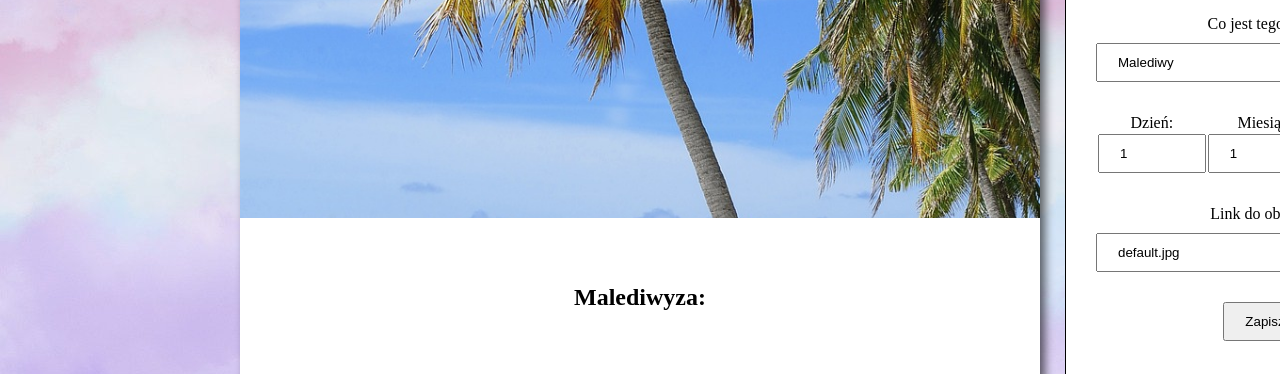
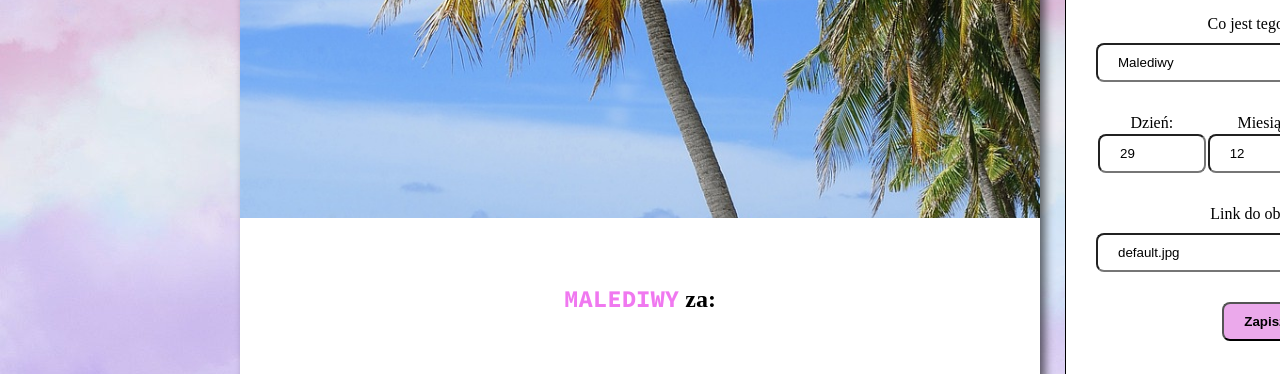
Before and after one commit to maglana/CountdownApp, a website built with Vite: page index.html in a window 1280 px wide. Shown: the part 182-556 px from the top of the page. Built offline with nearby package versions, Linux system fonts and the light colour scheme; a web font is replaced by a local one.

Commit message:
final css

```diff
--- a/index.html
+++ b/index.html
@@ -10,6 +10,19 @@
 		<meta
 			name="viewport"
 			content="width=device-width, initial-scale=1.0"
+		/>
+		<link
+			rel="preconnect"
+			href="https://fonts.googleapis.com"
+		/>
+		<link
+			rel="preconnect"
+			href="https://fonts.gstatic.com"
+			crossorigin
+		/>
+		<link
+			href="https://fonts.googleapis.com/css2?family=Big+Shoulders+Display:wght@500&family=Corben:wght@700&family=Henny+Penny&family=Lato:ital,wght@0,700;1,400&family=Montserrat:wght@700&family=Nunito&family=Open+Sans:wght@400;700&family=Poppins:wght@200&family=Short+Stack&family=Silkscreen&family=Source+Code+Pro:wght@700&family=Sue+Ellen+Francisco&family=Ysabeau:wght@300&display=swap"
+			rel="stylesheet"
 		/>
 		<title>Countdown App</title>
 		<script
@@ -39,7 +52,7 @@
 								type="number"
 								id="event-day"
 								max="2"
-								value="1"
+								value="29"
 							/>
 						</td>
 						<td>
@@ -47,7 +60,7 @@
 								type="number"
 								id="event-month"
 								max="12"
-								value="1"
+								value="12"
 							/>
 						</td>
 						<td>
@@ -73,7 +86,7 @@
 					<div class="setting-btn"><i class="fas fa-sliders-h"></i></div>
 				</div>
 				<div class="time-section">
-					<h3><span class="event">Malediwy </span>za:</h3>
+					<h3><span class="event">Malediwy </span> za:</h3>
 					<div class="time-cards">
 						<div class="card">
 							<p class="days-count number">1</p>
--- a/style.css
+++ b/style.css
@@ -69,6 +69,12 @@ h3 {
 	text-align: center;
 }
 
+h3 span {
+	color: rgb(240, 120, 240);
+	font-family: "Source Code Pro", monospace;
+	text-transform: uppercase;
+}
+
 .time-cards {
 	display: flex;
 	justify-content: space-evenly;
@@ -132,6 +138,7 @@ input {
 	margin-bottom: 30px;
 	padding: 10px 20px;
 	width: 100%;
+	border-radius: 8px;
 }
 
 .date {
@@ -141,4 +148,7 @@ input {
 .save {
 	padding: 10px 20px;
 	cursor: pointer;
+	border-radius: 8px;
+	background-color: rgb(235, 169, 235);
+	font-weight: bold;
 }
```
